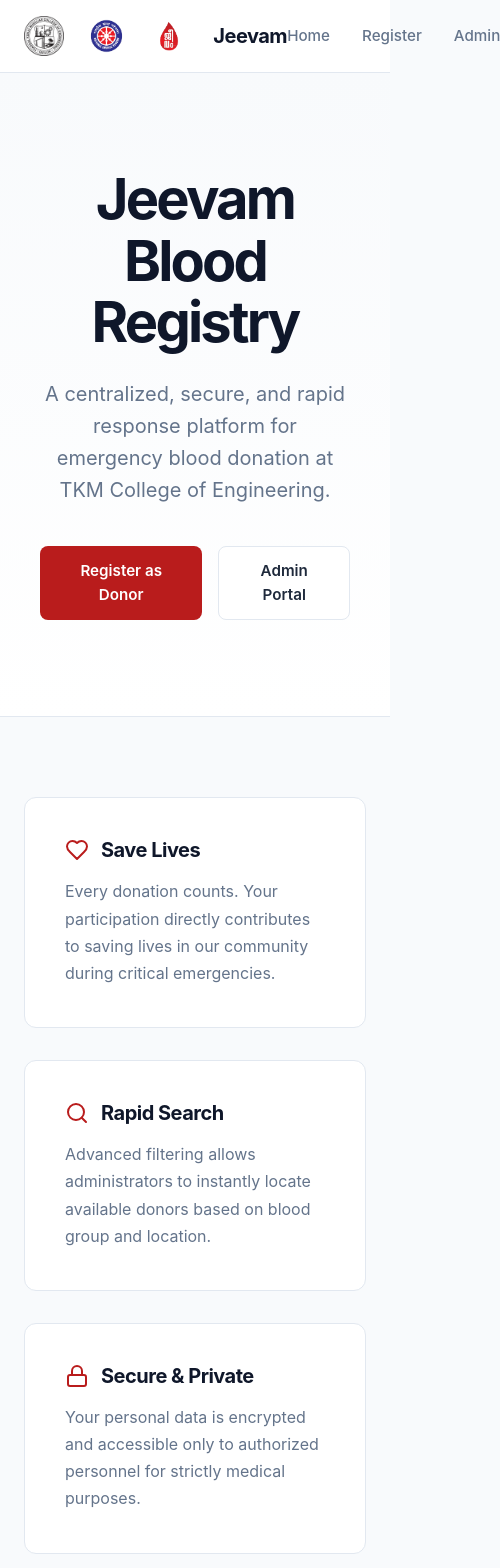
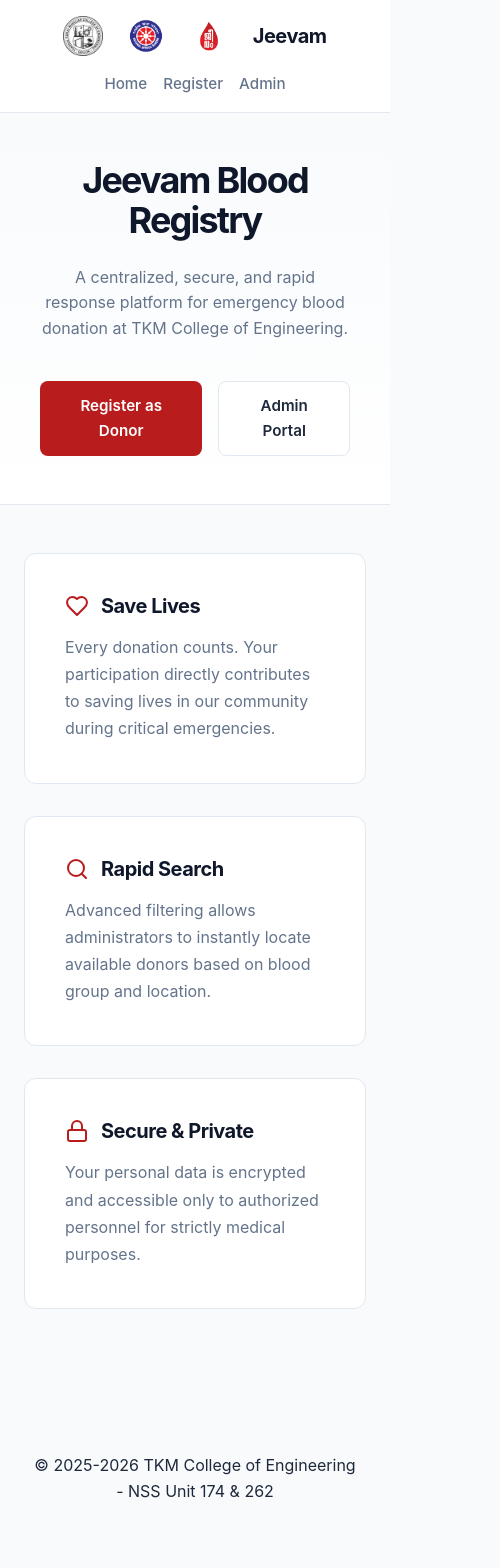
Before and after one commit to ras-al/jeevam, a React (Vite) app: page / in a window 390 px wide. Shown: the top 1568 px of the page, 500 px wide, since content can reach past the window. After the commit the page ends 1536 px from the top, so only its background shows below. Built offline with nearby package versions, Linux system fonts and the light colour scheme; no server answers.

Commit message:
mobile responsive

```diff
--- a/src/App.css
+++ b/src/App.css
@@ -182,3 +182,52 @@
   width: 60%;
   color: var(--text-primary);
 }
+
+/* Mobile Responsiveness */
+@media (max-width: 768px) {
+  .nav-content {
+    flex-direction: column;
+    gap: 1rem;
+  }
+
+  .nav-links {
+    gap: 1rem;
+    flex-wrap: wrap;
+    justify-content: center;
+  }
+
+  .hero {
+    padding: 3rem 1rem;
+  }
+
+  .hero-title {
+    font-size: 2.25rem;
+  }
+
+  .hero-subtitle {
+    font-size: 1rem;
+  }
+
+  .features-grid {
+    padding: 3rem 0;
+    grid-template-columns: 1fr;
+  }
+
+  .modal-content {
+    width: 95%;
+    padding: 1.5rem;
+  }
+
+  .detail-row {
+    flex-direction: column;
+  }
+
+  .detail-label,
+  .detail-value {
+    width: 100%;
+  }
+
+  .detail-label {
+    margin-bottom: 0.25rem;
+  }
+}
```
